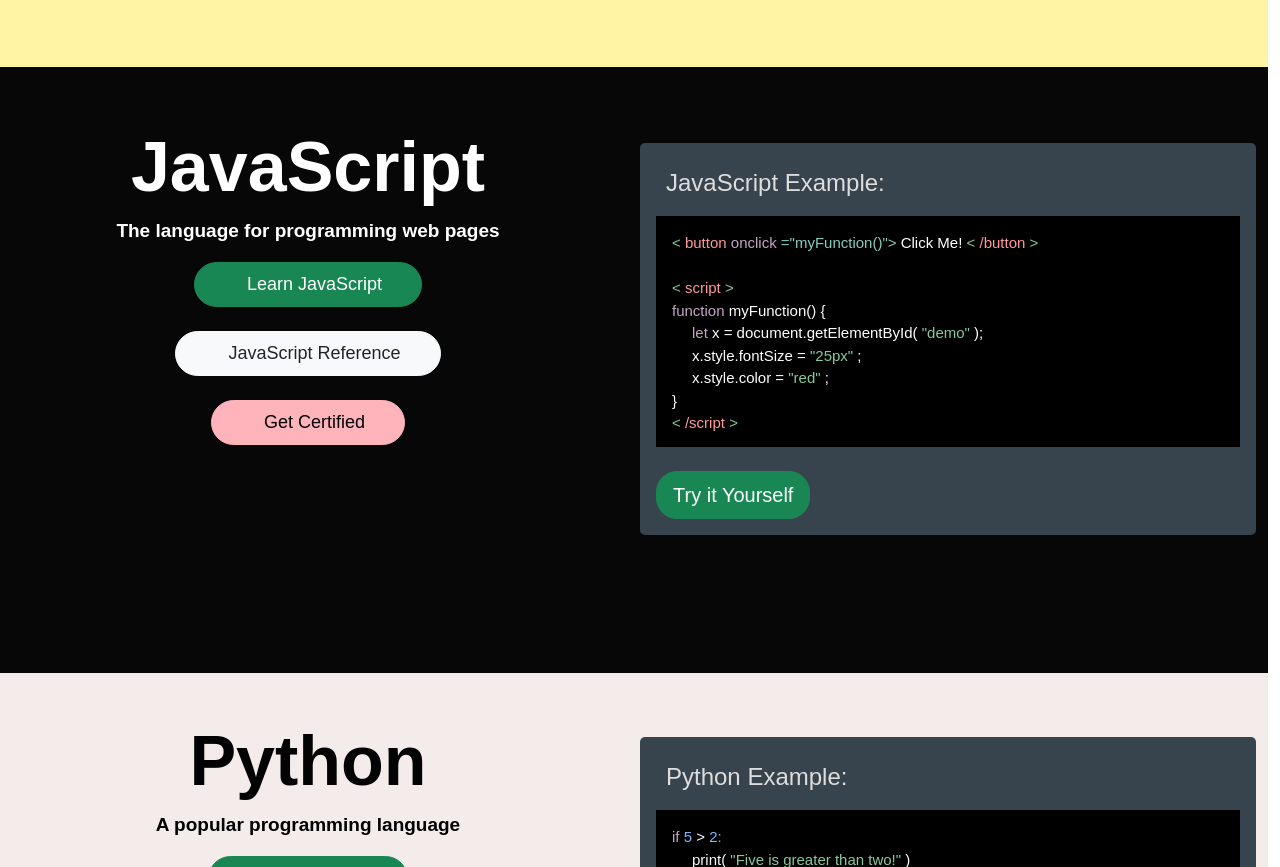
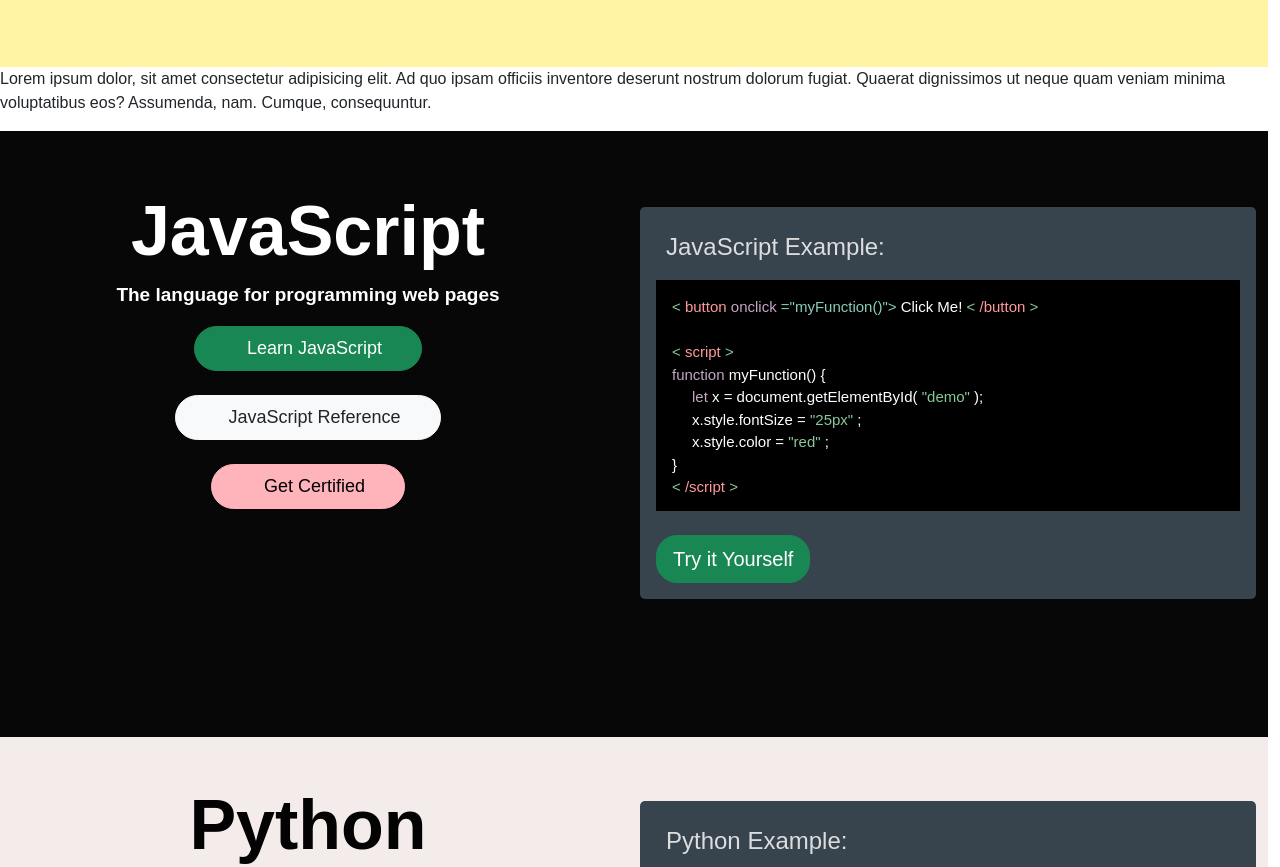
Before and after one commit to RachitAle/abcd, a plain HTML site: page index.html in a window 1280 px wide. Shown: the part 1788-2655 px from the top of the page. Drawn offline with nearby package versions, Linux system fonts and the light colour scheme.

Commit message:
feat: added lorem

```diff
--- a/index.html
+++ b/index.html
@@ -207,6 +207,12 @@
           </div>
         </div>
         <!-- css section end's here.................... -->
+
+        <div>
+          <p>
+            Lorem ipsum dolor, sit amet consectetur adipisicing elit. Ad quo ipsam officiis inventore deserunt nostrum dolorum fugiat. Quaerat dignissimos ut neque quam veniam minima voluptatibus eos? Assumenda, nam. Cumque, consequuntur.
+          </p>
+        </div>
 
         <!-- javascript section started here............. -->
         <div class="row javascript">
```
